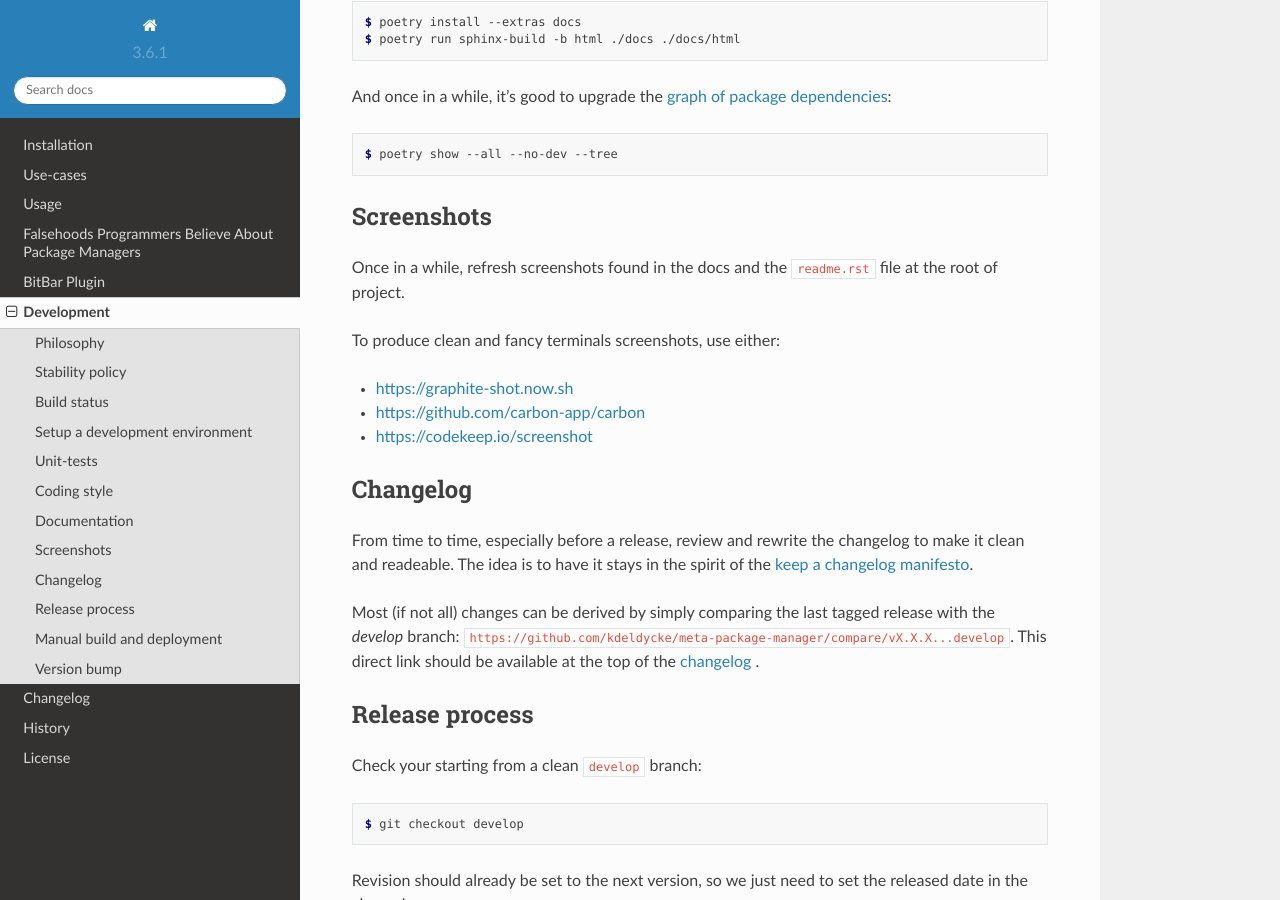
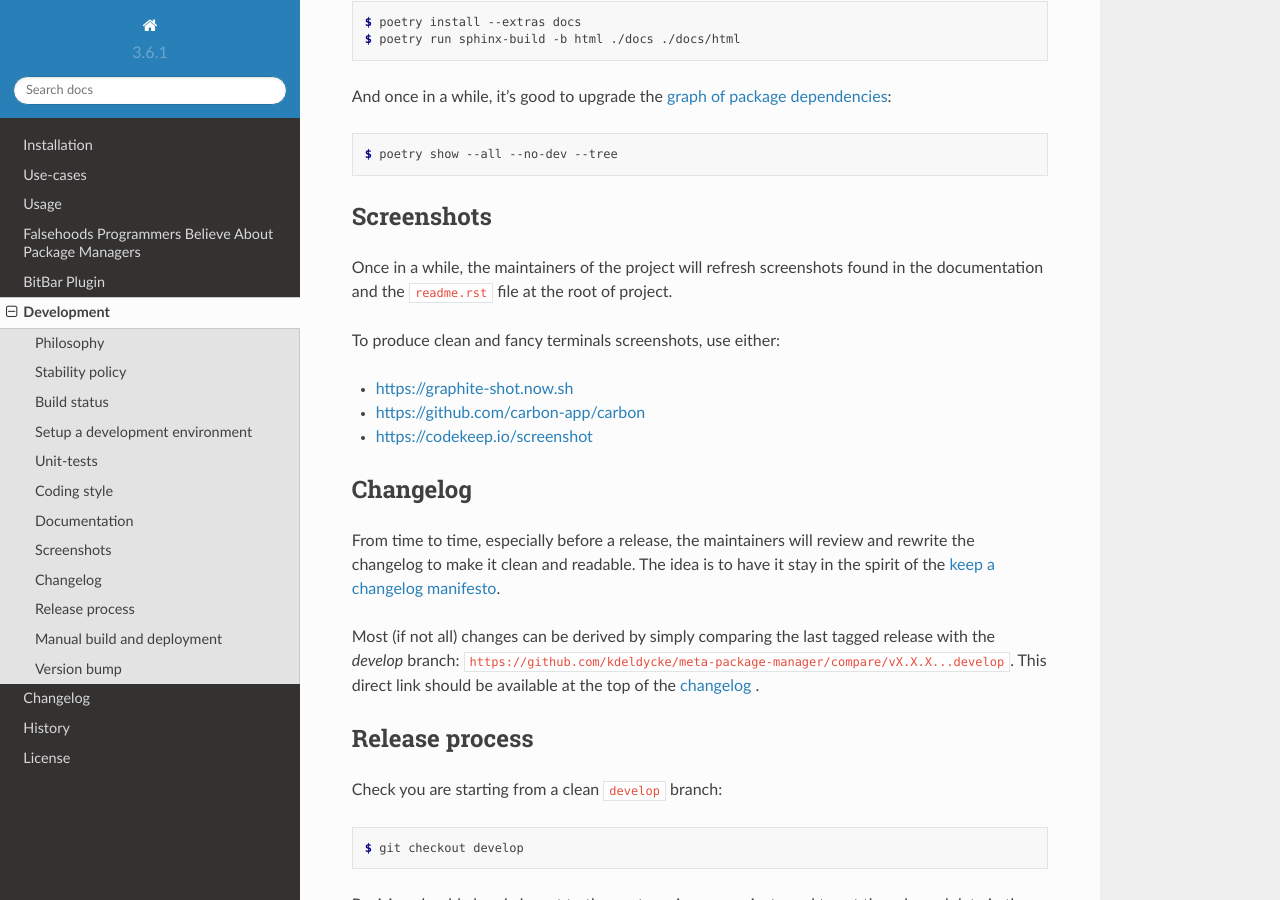
Before and after one commit to kdeldycke/meta-package-manager, a Sphinx documentation site: the page built from docs/development.rst, in a window 1280 px wide and 900 px high, scrolled down 1879 px. Built offline with Sphinx 7.4.7 and the Read the Docs theme 2.0.0, drawn with Linux system fonts in a browser that asks for light colours; pages that are not in the unit, such as notebooks, are missing from menus; the version number is read from the project's files by our own code; some of the changed text lies outside the part shown.

Commit message:
Fix typos.

```diff
--- a/docs/development.rst
+++ b/docs/development.rst
@@ -142,8 +142,8 @@ And once in a while, it's good to upgrade the `graph of package dependencies
 Screenshots
 -----------
 
-Once in a while, refresh screenshots found in the docs and the ``readme.rst``
-file at the root of project.
+Once in a while, the maintainers of the project will refresh screenshots found
+in the documentation and the ``readme.rst`` file at the root of project.
 
 To produce clean and fancy terminals screenshots, use either:
 
@@ -155,9 +155,9 @@ To produce clean and fancy terminals screenshots, use either:
 Changelog
 ---------
 
-From time to time, especially before a release, review and rewrite the changelog
-to make it clean and readeable. The idea is to have it stays in the spirit of the
-`keep a changelog manifesto <https://keepachangelog.com>`_.
+From time to time, especially before a release, the maintainers will review and
+rewrite the changelog to make it clean and readable. The idea is to have it
+stay in the spirit of the `keep a changelog manifesto <https://keepachangelog.com>`_.
 
 Most (if not all) changes can be derived by simply comparing the last tagged
 release with the `develop` branch:
@@ -168,7 +168,7 @@ This direct link should be available at the top of the `changelog <changelog.htm
 Release process
 ---------------
 
-Check your starting from a clean ``develop`` branch:
+Check you are starting from a clean ``develop`` branch:
 
 .. code-block:: shell-session
 
```
Also changed, not shown: other parts of docs/development.rst (+5 -5 lines).
